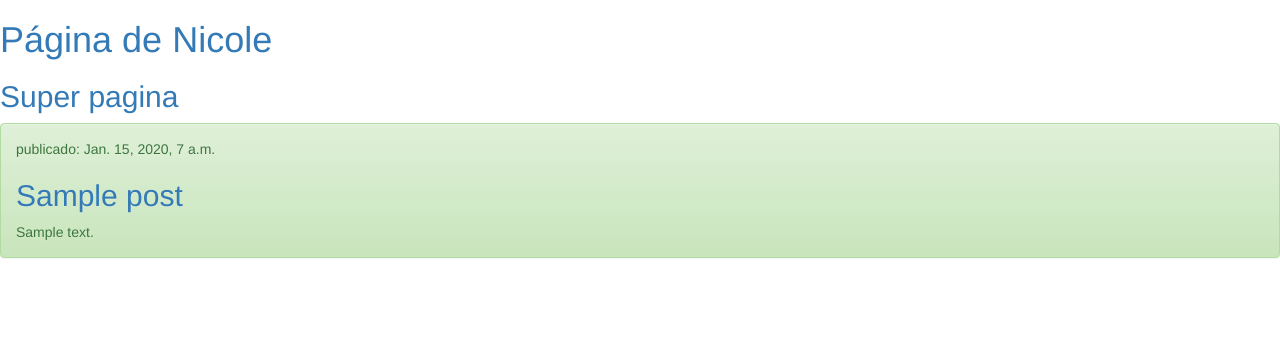
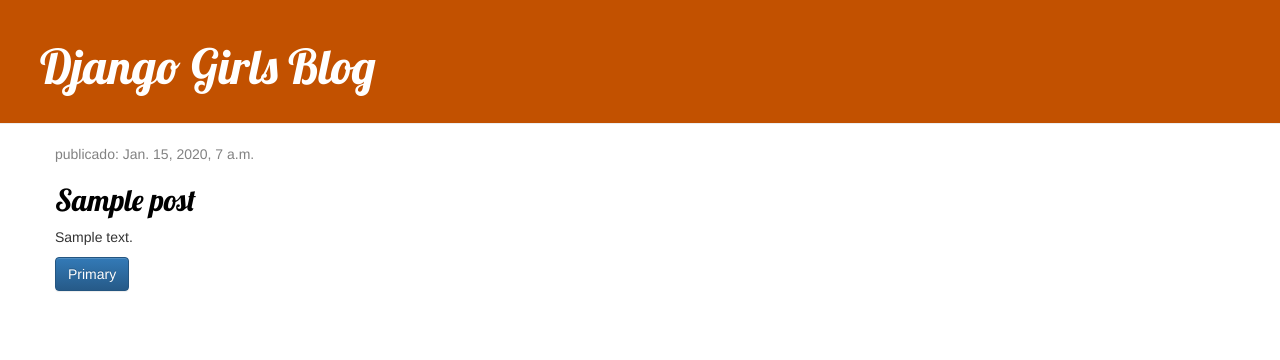
Before and after one commit to nicolenunezc/my-first-blog, a Django app: page / in a window 1280 px wide. Shown: the top 360 px of the page. Run offline with Django 3.2, Linux system fonts and the light colour scheme; tables that the repository leaves empty hold one stand-in row (values such as "Sample post"); some libraries are stand-ins or nearby versions.

Commit message:
Cambios_01022020

```diff
--- /dev/null
+++ b/blog/static/css/blog.css
@@ -0,0 +1,48 @@
+.page-header {
+    background-color: #C25100;
+    margin-top: 0;
+    padding: 20px 20px 20px 40px;
+}
+
+.page-header h1, .page-header h1 a, .page-header h1 a:visited, .page-header h1 a:active {
+    color: #ffffff;
+    font-size: 36pt;
+    text-decoration: none;
+}
+
+.content {
+    margin-left: 40px;
+}
+
+h1, h2, h3, h4 {
+    font-family: 'Lobster', cursive;
+}
+
+.date {
+    color: #828282;
+}
+
+.save {
+    float: right;
+}
+
+.post-form textarea, .post-form input {
+    width: 100%;
+
+}
+
+.top-menu, .top-menu:hover, .top-menu:visited {
+    color: #ffffff;
+    float: right;
+    font-size: 26pt;
+    margin-right: 20px;
+}
+
+.post {
+    margin-bottom: 70px;
+
+}
+
+.post h2 a, .post h2 a:visited {
+    color: #000000;
+}
--- /dev/null
+++ b/blog/templates/blog/base.html
@@ -0,0 +1,23 @@
+{% load static %}
+<html>
+    <head>
+        <title>Django Girls blog</title>
+        <link rel="stylesheet" href="//maxcdn.bootstrapcdn.com/bootstrap/3.2.0/css/bootstrap.min.css">
+        <link rel="stylesheet" href="//maxcdn.bootstrapcdn.com/bootstrap/3.2.0/css/bootstrap-theme.min.css">
+        <link href='//fonts.googleapis.com/css?family=Lobster&subset=latin,latin-ext' rel='stylesheet' type='text/css'>
+        <link rel="stylesheet" href="{% static 'css/blog.css' %}">
+    </head>
+    <body>
+        <div class="page-header">
+            <h1><a href="/">Django Girls Blog</a></h1>
+        </div>
+        <div class="content container">
+            <div class="row">
+                <div class="col-md-8">
+                {% block content %}
+                {% endblock %}
+                </div>
+            </div>
+        </div>
+    </body>
+</html>
--- a/blog/templates/blog/post_list.html
+++ b/blog/templates/blog/post_list.html
@@ -1,29 +1,16 @@
-<html>
-    <head>
-        <link rel="stylesheet" href="//maxcdn.bootstrapcdn.com/bootstrap/3.2.0/css/bootstrap.min.css">
-        <link rel="stylesheet" href="//maxcdn.bootstrapcdn.com/bootstrap/3.2.0/css/bootstrap-theme.min.css">
-        <title>Django Girls blog</title>
-    </head>
-    <body>
-        <div>
-            <h1><a href="/" class="">Página de Nicole</a></h1>
+
+{% extends 'blog/base.html' %}
+
+{% block content %}
+    {% for post in publicaciones %}
+    <div class="post">
+         <div class="date">
+                <p>publicado: {{ post.published_date }}</p>
         </div>
-        <div>
-            <h2><a href="/" class="">Super pagina</a></h2>
-        </div>
-
-        <div>
-    {{ posts}}
-    {% for post in publicaciones %}
-    <div>
-        <div class="alert alert-success" role="alert">
-        <p> publicado: {{ post.published_date }}</p>
-        <h2><a href="">{{ post.title }}</a></h2>
-        <p>{{ post.text|linebreaksbr }}</p></div>
+        <h2><a href="{% url 'post_detail' pk=post.pk %}">{{ post.title }}</a></h2>
+        <p>{{ post.text|linebreaksbr }}</p>
+        <button type="button" class="btn btn-primary">Primary</button>
 
     </div>
     {% endfor %}
-
-
-    </body>
-</html>
+{% endblock %}
--- a/blog/urls.py
+++ b/blog/urls.py
@@ -3,4 +3,5 @@
 
 urlpatterns = [
     path('', views.post_list, name='post_list'),
+    path('post/<int:pk>/', views.post_detail, name='post_detail'),
 ]
--- a/blog/views.py
+++ b/blog/views.py
@@ -1,7 +1,12 @@
 from django.shortcuts import render
 from django.utils import timezone
 from .models import Post
+from django.shortcuts import render, get_object_or_404
 
 def post_list(request):
     posts = Post.objects.filter(published_date__lte=timezone.now()).order_by('published_date')
     return render(request, 'blog/post_list.html', {'publicaciones': posts})
+
+def post_detail(request, pk):
+    post = get_object_or_404(Post, pk=pk)
+    return render(request, 'blog/post_detail.html', {'post': post})
--- a/mysite/settings.py
+++ b/mysite/settings.py
@@ -25,8 +25,7 @@
 # SECURITY WARNING: don't run with debug turned on in production!
 DEBUG = True
 
-ALLOWED_HOSTS = ['nicolenunezc.pythonanywhere.com']
-
+ALLOWED_HOSTS = ['127.0.0.1', '.localhost']
 
 # Application definition
 
```
Also changed, not shown: blog/templates/blog/post_detail.html (added, +13 -0 lines), blog/__init__.py (deleted), mysite/__init__.py (deleted).
